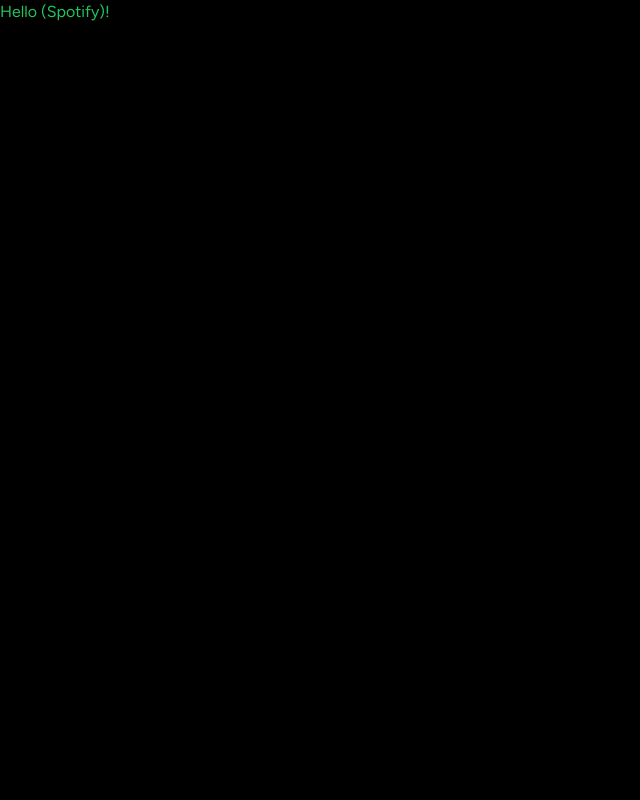
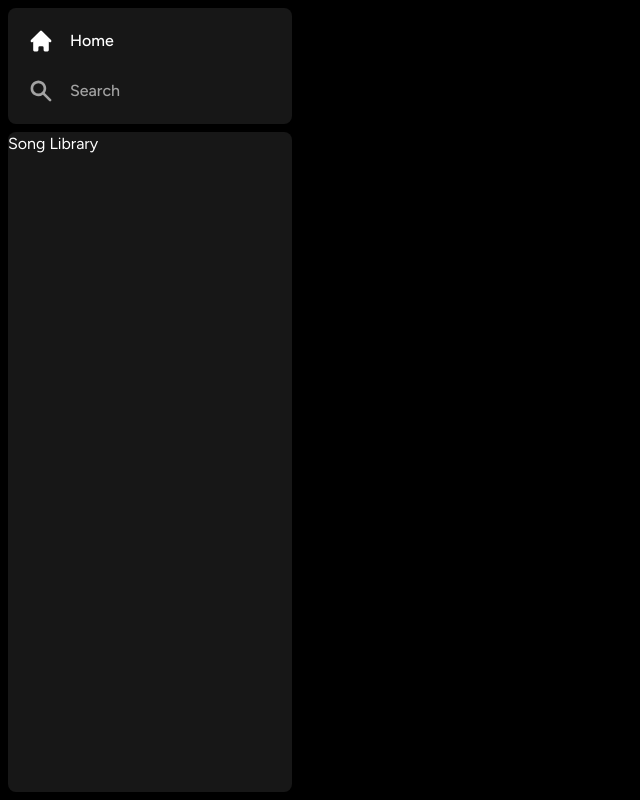
Before and after one commit to skh113/spotify-clone, a Next.js app: page / in a window 1280 px wide. Shown: the whole page, without its empty margins (0-640 px from the left). Built offline with nearby package versions, Linux system fonts and the light colour scheme.

Commit message:
Added SideBar skeleton & links

```diff
--- a/app/(site)/page.tsx
+++ b/app/(site)/page.tsx
@@ -1,3 +1,3 @@
 export default function Home() {
-  return <div className="text-green-500">Hello (Spotify)!</div>;
+  return <div className="text-green-500">Main</div>;
 }
--- a/app/layout.tsx
+++ b/app/layout.tsx
@@ -1,3 +1,4 @@
+import SideBar from "@/components/SideBar";
 import "./globals.css";
 import { Figtree } from "next/font/google";
 
@@ -15,7 +16,9 @@ export default function RootLayout({
 }) {
   return (
     <html lang="en">
-      <body className={font.className}>{children}</body>
+      <body className={font.className}>
+        <SideBar>{children}</SideBar>
+      </body>
     </html>
   );
 }
--- /dev/null
+++ b/components/Box.tsx
@@ -0,0 +1,19 @@
+import React from "react";
+import { twMerge } from "tailwind-merge";
+
+interface Props {
+  children: React.ReactNode;
+  className?: string;
+}
+
+const Box = ({ children, className }: Props) => {
+  return (
+    <div
+      className={twMerge(` bg-neutral-900 rounded-lg h-fit w-full`, className)}
+    >
+      {children}
+    </div>
+  );
+};
+
+export default Box;
--- /dev/null
+++ b/components/SideBar.tsx
@@ -0,0 +1,52 @@
+"use client";
+
+import { usePathname } from "next/navigation";
+import { useMemo } from "react";
+import { HiHome, HiSearch } from "react-icons/hi";
+
+import Box from "./Box";
+import SideBarItem from "./SideBarItem";
+
+interface Props {
+  children: React.ReactNode;
+}
+
+const SideBar: React.FC<Props> = ({ children }: Props) => {
+  const searchPath = "/search";
+
+  const pathName = usePathname();
+  const routes = useMemo(
+    () => [
+      {
+        icon: HiHome,
+        label: "Home",
+        active: pathName !== searchPath,
+        href: "/",
+      },
+      {
+        icon: HiSearch,
+        label: "Search",
+        active: pathName === searchPath,
+        href: searchPath,
+      },
+    ],
+    [pathName]
+  );
+
+  return (
+    <div className="flex h-full">
+      <div className="hidden md:flex flex-col gap-y-2 bg-black h-full w-[300px] p-2">
+        <Box>
+          <div className="flex flex-col gap-y-4 px-5 py-4">
+            {routes.map((item) => (
+              <SideBarItem key={item.label} {...item} />
+            ))}
+          </div>
+        </Box>
+        <Box className="overflow-y-auto h-full">Song Library</Box>
+      </div>
+    </div>
+  );
+};
+
+export default SideBar;
--- /dev/null
+++ b/components/SideBarItem.tsx
@@ -0,0 +1,33 @@
+import Link from "next/link";
+import React from "react";
+import { IconType } from "react-icons/lib";
+import { twMerge } from "tailwind-merge";
+
+interface Props {
+  icon: IconType;
+  label: string;
+  active?: boolean;
+  href: string;
+}
+
+const SideBarItem: React.FC<Props> = ({
+  icon: Icon,
+  label,
+  active,
+  href,
+}: Props) => {
+  return (
+    <Link
+      href={href}
+      className={twMerge(
+        `flex flex-row h-auto items-center w-full gap-x-4 text-md font-medium cursor-pointer hover:text-white transition text-neutral-400 py-1`,
+        active && "text-white"
+      )}
+    >
+      <Icon size={26} />
+      <p className="truncate w-100">{label}</p>
+    </Link>
+  );
+};
+
+export default SideBarItem;
--- a/package.json
+++ b/package.json
@@ -19,6 +19,8 @@
     "postcss": "8.4.24",
     "react": "18.2.0",
     "react-dom": "18.2.0",
+    "react-icons": "^4.10.1",
+    "tailwind-merge": "^1.13.2",
     "tailwindcss": "3.3.2",
     "typescript": "5.1.6"
   }
```
Also changed, not shown: 1 other file (tests, documents, lock files or other folders).
